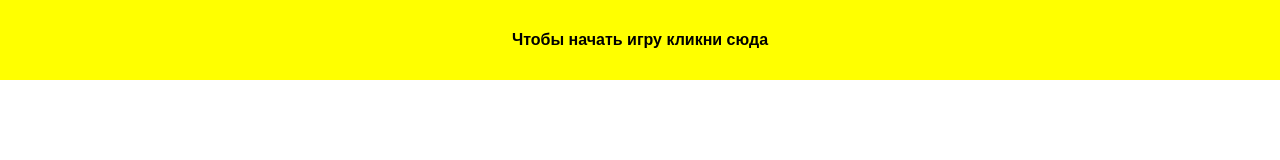
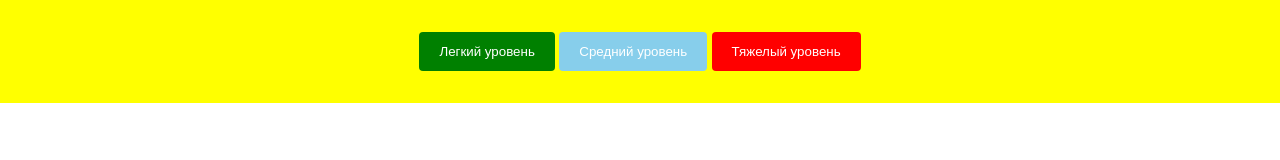
Before and after one commit to Zaburik/NeedForJS, a plain HTML site: page index.html in a window 1280 px wide. Drawn offline with Linux system fonts and the light colour scheme.

Commit message:
Update index.html

```diff
--- a/index.html
+++ b/index.html
@@ -10,7 +10,11 @@
 <body>
     <div class="score"></div>
     <div class="game">
-        <div class="start">Чтобы начать игру кликни сюда</div>
+        <div class="start">
+            <button class="easy">Легкий уровень</button>
+            <button class="medium">Средний уровень</button>
+            <button class="hard">Тяжелый уровень</button>
+        </div>
         <div class="gameArea"></div>
     </div>
     <script src="./main.js"></script>
```
